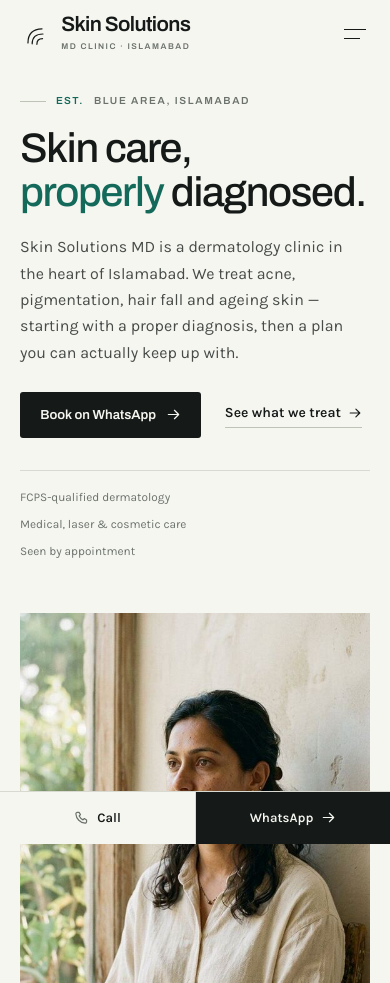
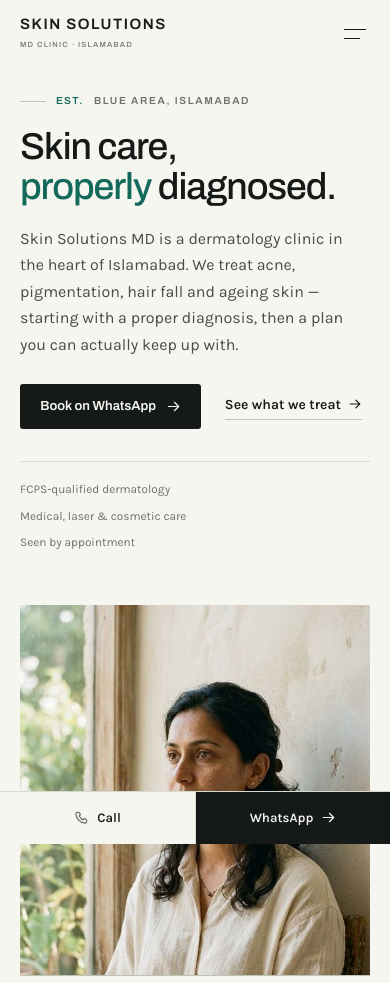
Before and after one commit to Nemat-commits/Skin-Solutions-MD-Clinic-, a plain HTML site: page index.html in a window 390 px wide. Shown: the top 983 px of the page. Drawn offline with Linux system fonts and the light colour scheme.

Commit message:
Refine identity: typographic lockup, monogram favicon, mobile hero fit
- Uppercase tracked wordmark replaces the abstract arc mark
- Favicon redrawn as an S monogram from the Archivo outline
- Hero size tuned so 'properly diagnosed.' holds one line down to 320px

Co-authored-by: arena-agent <297053741+arena-agent@users.noreply.github.com>

```diff
--- a/assets/css/styles.css
+++ b/assets/css/styles.css
@@ -248,27 +248,27 @@ em, .italic { font-style: italic; }
 .brand {
   display: inline-flex;
   align-items: center;
-  gap: .7rem;
+  gap: 0;
   text-decoration: none;
   color: var(--ink);
   flex: none;
 }
-.brand__mark { width: 30px; height: 30px; color: var(--ink); flex: none; }
 .brand__name {
   display: block;
   font-family: var(--display);
-  font-size: 1.32rem;
+  font-size: 1.06rem;
   font-weight: 600;
   line-height: 1;
-  letter-spacing: -.03em;
+  letter-spacing: .13em;
+  text-transform: uppercase;
 }
 .brand__sub {
   display: block;
-  margin-top: .35rem;
+  margin-top: .42rem;
   font-family: var(--display);
-  font-size: .545rem;
-  font-weight: 600;
-  letter-spacing: .18em;
+  font-size: .52rem;
+  font-weight: 500;
+  letter-spacing: .2em;
   text-transform: uppercase;
   color: var(--ink-3);
 }
@@ -887,8 +887,7 @@ body.no-scroll { overflow: hidden; }
   gap: 2.5rem 2rem;
 }
 .footer .brand { color: var(--paper); }
-.footer .brand__mark { color: var(--paper); width: 32px; height: 32px; }
-.footer .brand__name { color: var(--paper); font-size: 1.45rem; }
+.footer .brand__name { color: var(--paper); font-size: 1.08rem; }
 .footer .brand__sub { color: #8d948d; }
 .footer__tagline { margin-top: 1.25rem; color: #a8b0a8; max-width: 26ch; font-size: .88rem; line-height: 1.6; }
 .footer__label { font-family: var(--display); font-size: .58rem; font-weight: 600; letter-spacing: .16em; text-transform: uppercase; color: #9a9483; margin-bottom: .9rem; }
@@ -1034,7 +1033,7 @@ body.no-scroll { overflow: hidden; }
   .form__foot { flex-direction: column; align-items: stretch; }
   .form__foot .btn { width: 100%; }
 
-  .hero__title { font-size: clamp(2.45rem, 10.6vw, 3.4rem); }
+  .hero__title { font-size: clamp(2.2rem, 9.6vw, 3.3rem); letter-spacing: -.028em; }
   .hero__facts { gap: .45rem 1rem; font-size: .74rem; }
   .hero__facts li + li::before { display: none; }
   .hero__facts li { width: 100%; }
@@ -1046,8 +1045,8 @@ body.no-scroll { overflow: hidden; }
 }
 
 @media (max-width: 420px) {
-  .brand__name { font-size: 1.3rem; }
-  .brand__sub { font-size: .52rem; letter-spacing: .18em; }
+  .brand__name { font-size: .94rem; letter-spacing: .1em; }
+  .brand__sub { font-size: .47rem; letter-spacing: .16em; }
   .hero__plate { padding-right: .9rem; }
   .cta__actions { width: 100%; }
   .cta__actions .btn { flex: 1 1 auto; }
--- a/index.html
+++ b/index.html
@@ -52,11 +52,6 @@
 <header class="site-header">
   <div class="container header-inner">
     <a class="brand" href="index.html" aria-label="Skin Solutions MD Clinic — home">
-      <svg class="brand__mark" viewBox="0 0 32 32" fill="none" stroke="currentColor" stroke-width="1.3" stroke-linecap="round" aria-hidden="true">
-        <path d="M8.5 25.5C8.5 16 13.5 10.5 23.5 10.5"/>
-        <path d="M13 26.5C13 19.5 17 16 24.5 16"/>
-        <path d="M18 27C18 23 20 21 24 21"/>
-      </svg>
       <span>
         <span class="brand__name">Skin Solutions</span>
         <span class="brand__sub">MD Clinic · Islamabad</span>
@@ -457,11 +452,6 @@
     <div class="footer__grid">
       <div class="footer__brand">
         <a class="brand" href="index.html" aria-label="Skin Solutions MD Clinic — home">
-          <svg class="brand__mark" viewBox="0 0 32 32" fill="none" stroke="currentColor" stroke-width="1.3" stroke-linecap="round" aria-hidden="true">
-            <path d="M8.5 25.5C8.5 16 13.5 10.5 23.5 10.5"/>
-            <path d="M13 26.5C13 19.5 17 16 24.5 16"/>
-            <path d="M18 27C18 23 20 21 24 21"/>
-          </svg>
           <span>
             <span class="brand__name">Skin Solutions</span>
             <span class="brand__sub">MD Clinic · Islamabad</span>
```
Also changed, not shown: 404.html (+0 -5 lines), approach.html (+0 -10 lines), treatments.html (+0 -10 lines), visit.html (+0 -10 lines), assets/favicon.svg.
